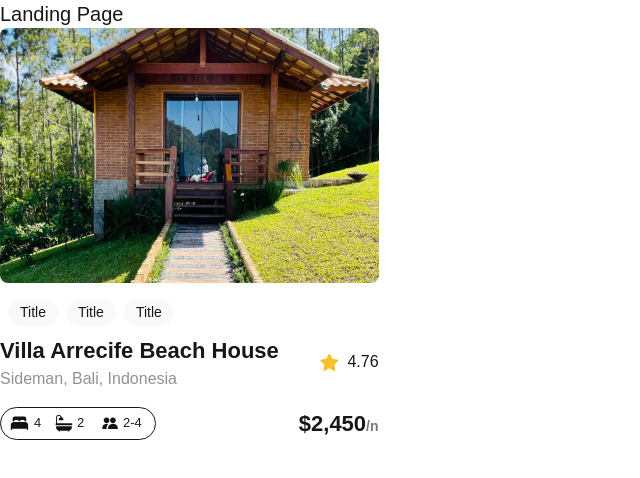
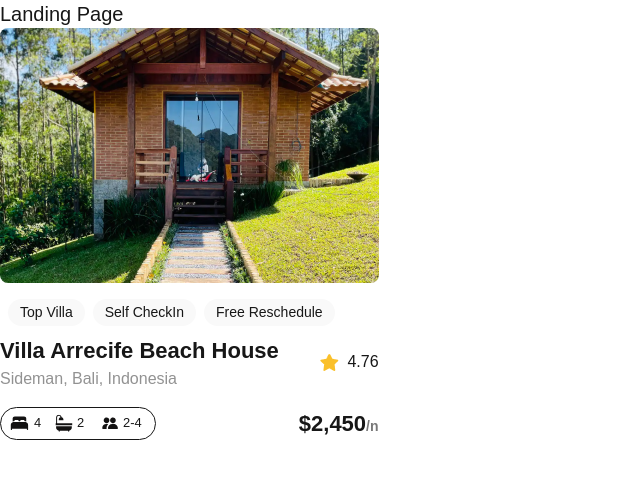
Before and after one commit to OrionDooms/alx-project-0x00-setup, a Next.js app in the folder alx-project-0x00/: page /landing in a window 1280 px wide. Shown: the top 478 px of the page, without its empty margins (0-640 px from the left). Built offline with nearby package versions, Linux system fonts and the light colour scheme.

Commit message:
Typing functional components

```diff
--- a/alx-project-0x00/components/Pill.tsx
+++ b/alx-project-0x00/components/Pill.tsx
@@ -1,10 +1,10 @@
 import React from "react";
 import { PillProps } from "@/interfaces";
 
-const Pill: React.FC<PillProps> = ({ title }) => {
+const Pill: React.FC<PillProps> = ({title}) => {
 	return (
 		<div className=" flex justify-center  items-center bg-[#F9F9F9] px-3 w-auto h-[27px] rounded-full">
-		<p className=" text-sm ">Title</p>
+		<p className=" text-sm ">{title}</p>
 		</div>
 	)
 }
```
